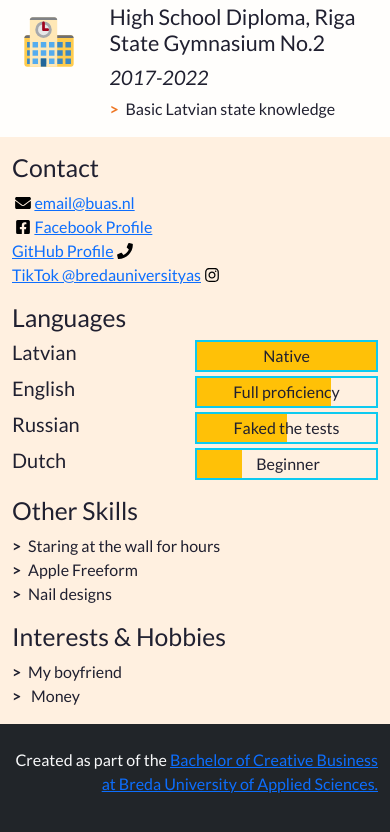
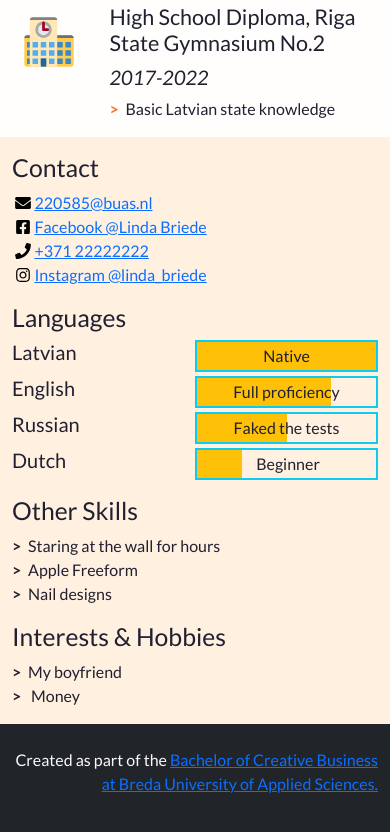
Before and after one commit to 220585/PRJ4_2324_220585_Linda-Briede, a plain HTML site: page index.html in a window 390 px wide. Shown: the part 1055-1887 px from the top of the page. Drawn offline with nearby package versions, Linux system fonts and the light colour scheme; files whose address does not match are found by name.

Commit message:
info/link adjustments
made adjustments for contacting me on social media and via phone

```diff
--- a/index.html
+++ b/index.html
@@ -177,27 +177,27 @@
             -->
             <ul class="contact-list list-unstyled">
               <li class="contact-item">
-                <a class="d-flex align-items-center" href="mailto:email@buas.nl" target="_blank">
+                <a class="d-flex align-items-center" href="mailto:220585@buas.nl" target="_blank">
                   <img class="contact-icon" src="images/icons/envelope.svg" alt="Email">
-                  email@buas.nl
+                220585@buas.nl
+              </a>
+              </li>
+              <li class="contact-item">
+                <a class="d-flex align-items-center" href="https://www.facebook.com" target="_blank">
+                  <img class="contact-icon" src="images/icons/facebook.svg" alt="Facebook">
+                  Facebook @Linda Briede
                 </a>
               </li>
               <li class="contact-item">
-                <a class="d-flex align-items-center" href="https://facebook.com/" target="_blank">
-                  <img class="contact-icon" src="images/icons/facebook.svg" alt="Facebook">
-                  Facebook Profile
+                <a class="d-flex align-items-center" href="tel:+37122222222" target="_blank">
+                  <img class="contact-icon" src="images/icons/phone.svg" alt="LinkedIn">
+                  +371 22222222
                 </a>
               </li>
               <li class="contact-item">
-                <a class="d-flex align-items-center" href="https://github.com/" target="_blank">
-                  GitHub Profile
-                  <img class="contact-icon" src="images/icons/phone.svg" alt="LinkedIn">
-                </a>
-              </li>
-              <li class="contact-item">
-                <a class="d-flex align-items-center" href="https://www.tiktok.com/@bredauniversityas" target="_blank">
-                  TikTok @bredauniversityas
+                <a class="d-flex align-items-center" href="https://www.instagram.com/linda_briede/" target="_blank">
                   <img class="contact-icon" src="images/icons/instagram.svg" alt="Mobile Phone">
+                  Instagram @linda_briede
                 </a>
               </li>
             </ul>
```
